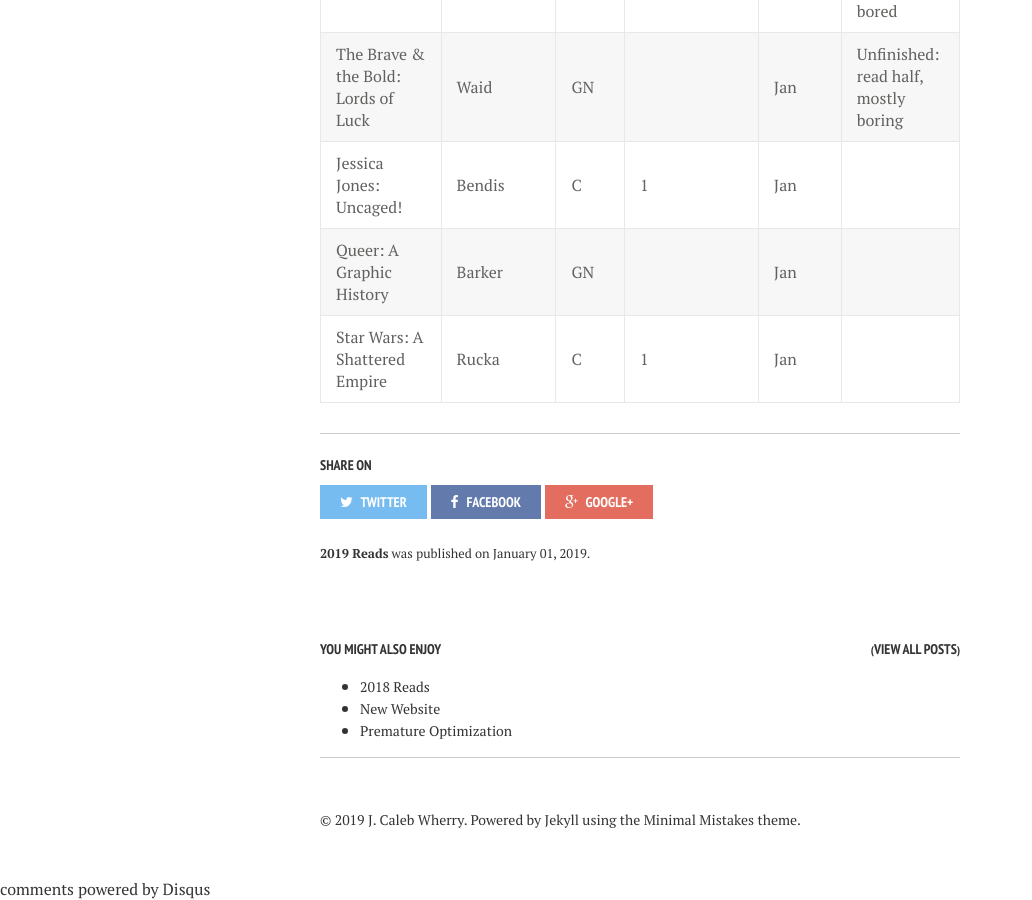
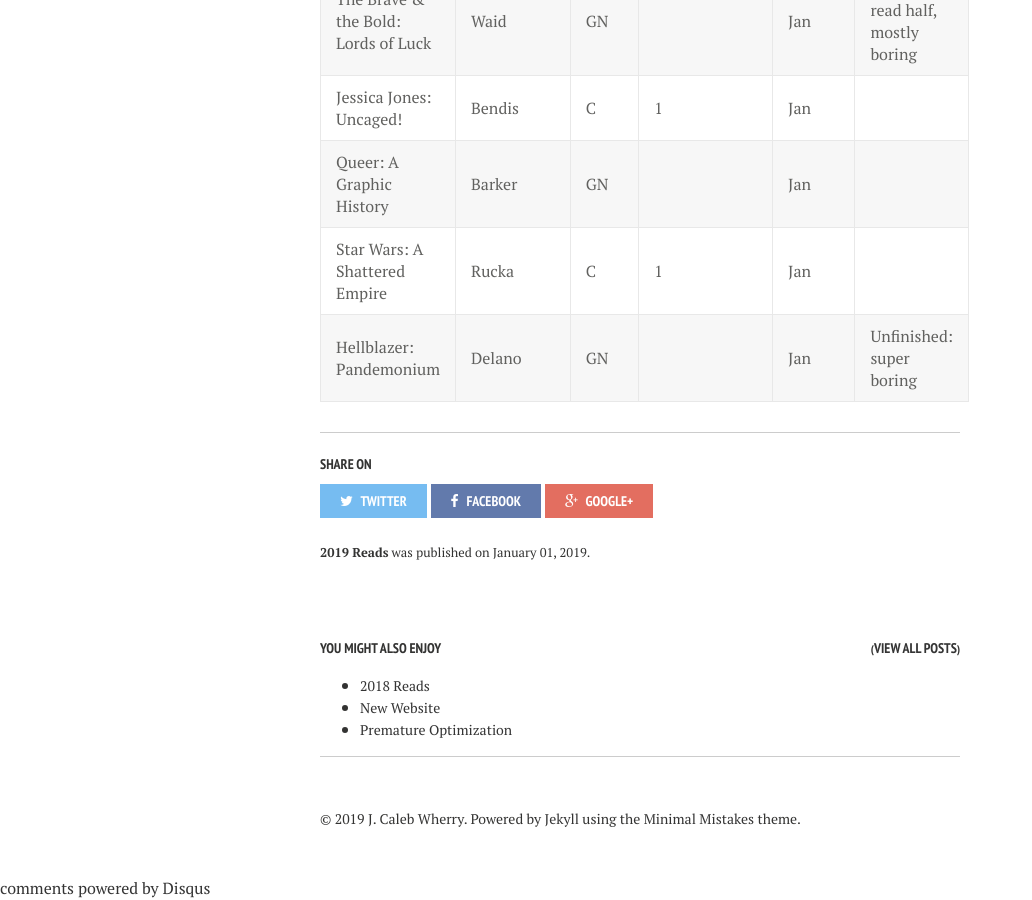
Before and after one commit to calebwherry/calebwherry.github.io, a Jekyll site: the page built from _posts/2019-01-01-2019-Reads.md, in a window 1280 px wide and 900 px high, scrolled down 2021 px. Shown: the whole window, without its empty margins (0-1032 px from the left). Built offline with Jekyll 4.4.1, drawn with Linux system fonts in a browser that asks for light colours; nearby versions of some CDN libraries; comment, search, counter and statistics services are not loaded.

Commit message:
Added new 2019 read

```diff
--- a/_posts/2019-01-01-2019-Reads.md
+++ b/_posts/2019-01-01-2019-Reads.md
@@ -50,3 +50,4 @@
 | Jessica Jones: Uncaged!             | Bendis     | C     | 1            | Jan          |                                               |
 | Queer: A Graphic History            | Barker     | GN    |              | Jan          |                                               |
 | Star Wars: A Shattered Empire       | Rucka      | C     | 1            | Jan          |                                               |
+| Hellblazer: Pandemonium             | Delano     | GN    |              | Jan          | Unfinished: super boring                      |
```
